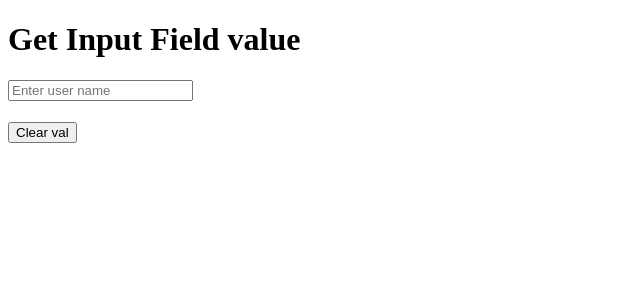
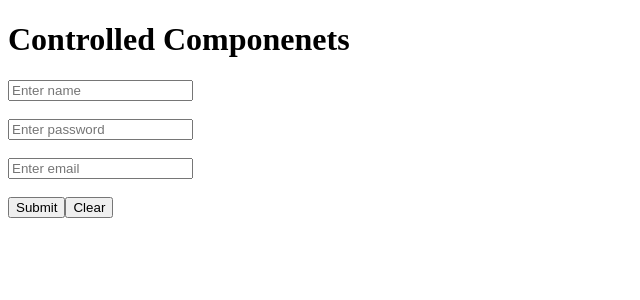
Before and after one commit to gaurav31120/React-step-by-step, a React (Vite) app in the folder react-step-by-step/: page / in a window 1280 px wide. Shown: the top 300 px of the page, without its empty margins (0-640 px from the left). Built offline with nearby package versions, Linux system fonts and the light colour scheme.

Commit message:
16 Controlled Component

```diff
--- a/react-step-by-step/src/App.jsx
+++ b/react-step-by-step/src/App.jsx
@@ -1,4 +1,5 @@
 import ClickEvent from "./ClickEventAndFunctionCall";
+import ControlledComponent from "./Components/16 Controlled Components/ControlledComponent";
 import AdvanceProps from "./Components/Advance Props/AdvanceProps";
 import Counter from "./Components/Counter";
 import ElseIfConditional from "./Components/ElseIfConditional";
@@ -67,7 +68,8 @@ function App() {
     {/* <ElseIfConditional /> */}
     {/* <Props /> */}
     {/* <AdvanceProps /> */}
-    <InputField />
+    {/* <InputField /> */}
+    <ControlledComponent />
     </div>
 
 
--- /dev/null
+++ b/react-step-by-step/src/Components/16 Controlled Components/ControlledComponent.jsx
@@ -0,0 +1,56 @@
+// 16 Controlled Component
+
+import { useState } from "react";
+
+function ControlledComponent() {
+  const [name, setName] = useState("");
+  const [password, setPassword] = useState("");
+  const [email, setEmail] = useState("");
+  return (
+    <>
+      <h1>Controlled Componenets</h1>
+      {/* <form actions="" method="get"> */}
+      <input
+        type="text"
+        value={name}
+        onChange={(event) => setName(event.target.value)}
+        placeholder="Enter name"
+      />
+      <br />
+      <br />
+      <input
+        type="password"
+        value={password}
+        onChange={(event) => setPassword(event.target.value)}
+        placeholder="Enter password"
+      />
+      <br />
+      <br />
+      <input
+        type="email"
+        value={email}
+        onChange={(event) => setEmail(event.target.value)}
+        placeholder="Enter email"
+      />
+      <br />
+      <br />
+      <button>Submit</button>
+
+      <button
+        onClick={() => {
+          setEmail("");
+          setPassword("");
+          setName("");
+        }}
+      >
+        Clear
+      </button>
+      <h3>{name}</h3>
+      <h3>{password}</h3>
+      <h3>{email}</h3>
+      {/* </form> */}
+    </>
+  );
+}
+
+export default ControlledComponent;
```
Also changed, not shown: react-step-by-step/_React Notes/16 Controlled Component.txt (added), 1 other file (tests, documents, lock files or other folders).
